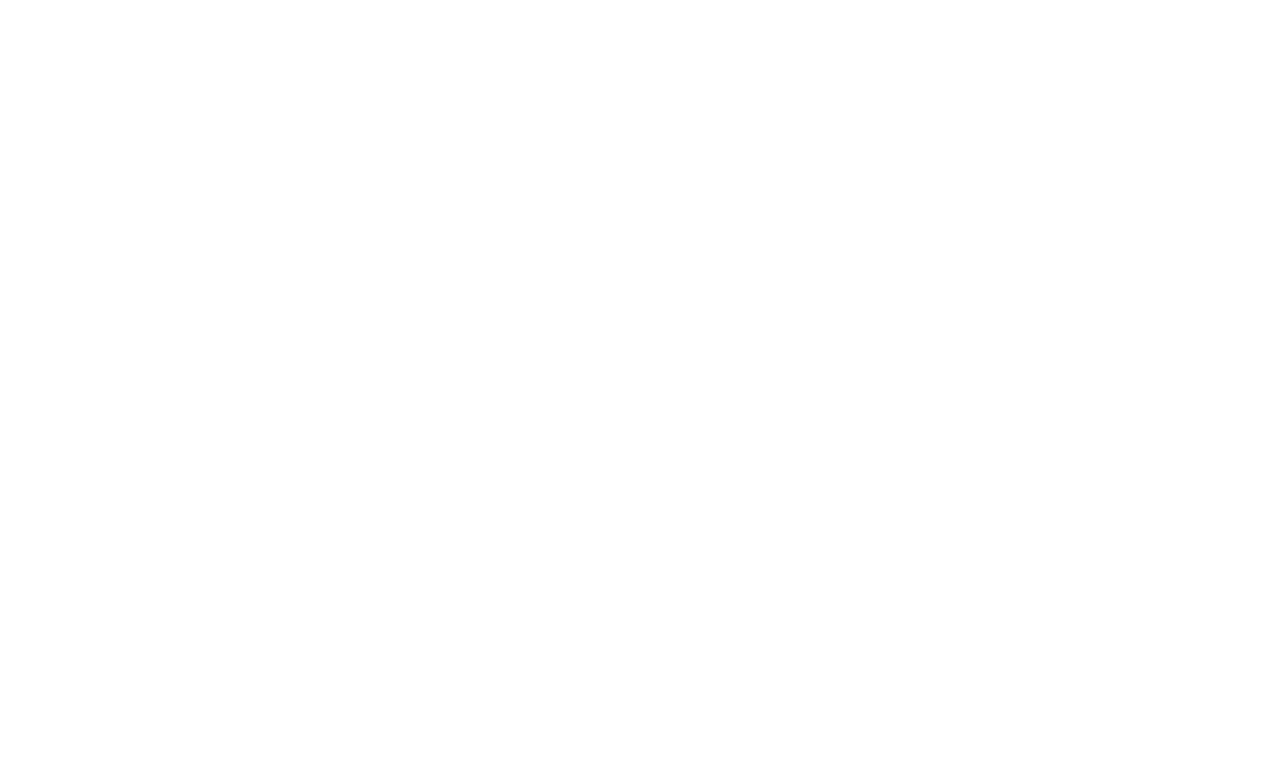
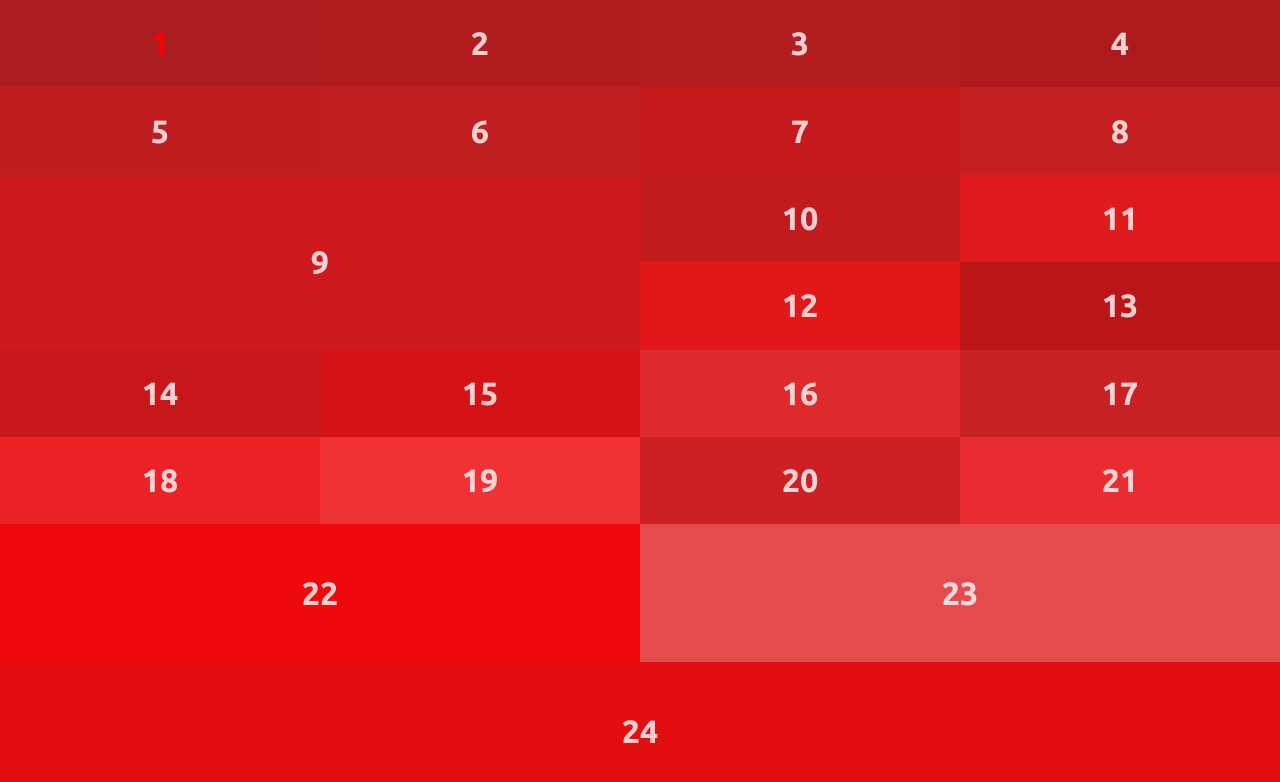
Before and after one commit to SigurdMW/julekalender, a React (Create React App) app: page / in a window 1280 px wide. Shown: the top 782 px of the page. Built offline with nearby package versions, Linux system fonts and the light colour scheme.

Commit message:
background

```diff
--- a/src/components/CalendarWindow/index.js
+++ b/src/components/CalendarWindow/index.js
@@ -6,7 +6,7 @@
   render() {
     const day = this.props.index + 1;
     return (
-      <Link to={`/calendar/${day}`} className={`item item-${day}`}>{day}</Link>
+      <Link to={`/calendar/${day}`} className={`item item-${day}`} style={{ backgroundColor: `hsla(359, ${71 + (Math.random() * day)}%, ${39 + (Math.random() * day)}%, 1)`}}>{day}</Link>
     )
   }
 }
--- a/src/components/CalendarWindow/style.css
+++ b/src/components/CalendarWindow/style.css
@@ -7,7 +7,13 @@
   font-weight: bold;
   color: rgba(255,255,255,0.8);
   font-family: 'Ubuntu', arial;
-  border: 1px solid rgba(255, 255, 255, 0.8);
+}
+
+.item:hover,
+.item:focus {
+  background-color: rgba(255,255,255, 0.8);
+  color: red;
+  outline: 0;
 }
 
 
--- a/src/components/layout/style.css
+++ b/src/components/layout/style.css
@@ -4,13 +4,13 @@
   padding: 0;
 }
 
+body, body * {
+    box-sizing: border-box;
+}
+
 .app {
-  padding: 1em;
-  max-width: 1050px;
   width: 100%;
   height: 100vh;
-  margin: 0 auto;
-  box-sizing: border-box;
 }
 
 canvas {
@@ -20,5 +20,4 @@
   width: 100%;
   height: 100vh;
   z-index: -1;
-  background-image: linear-gradient(bottom, #90181A 0%, #d42426 84%);
 }
```
